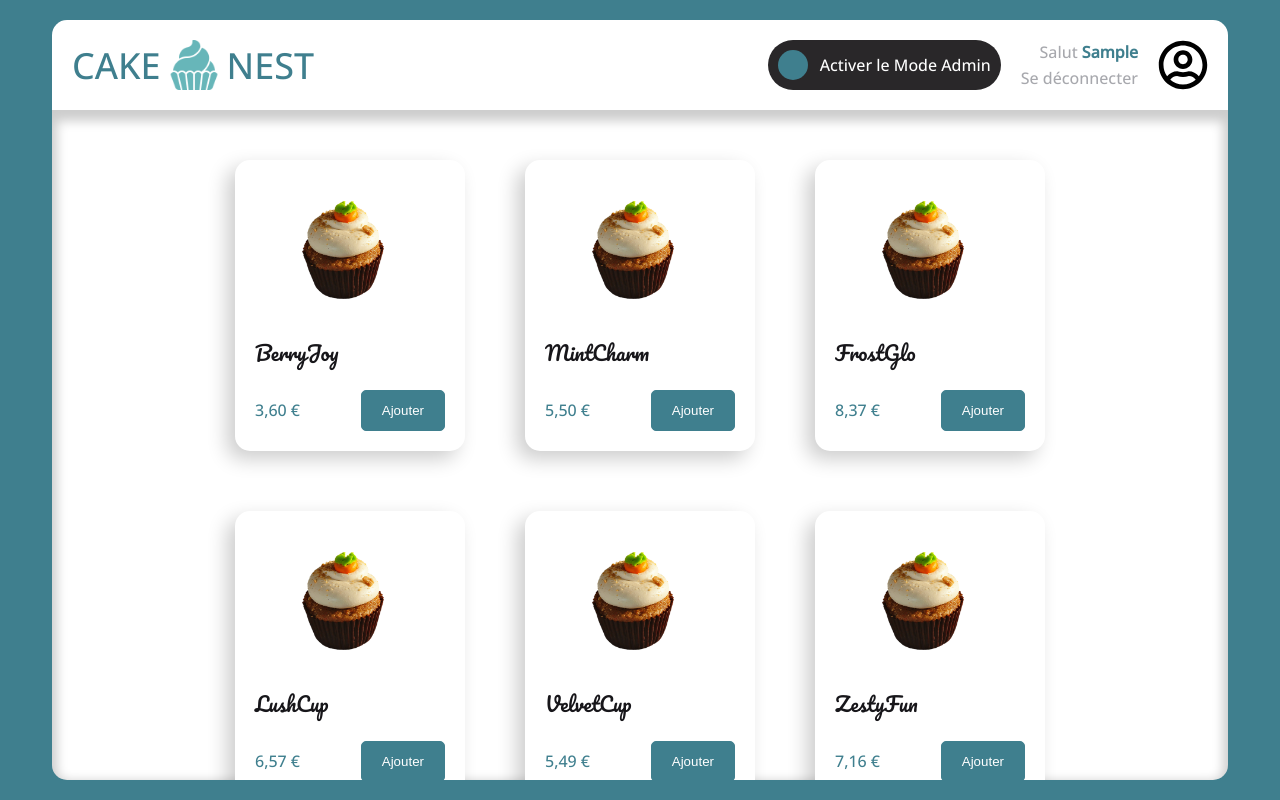
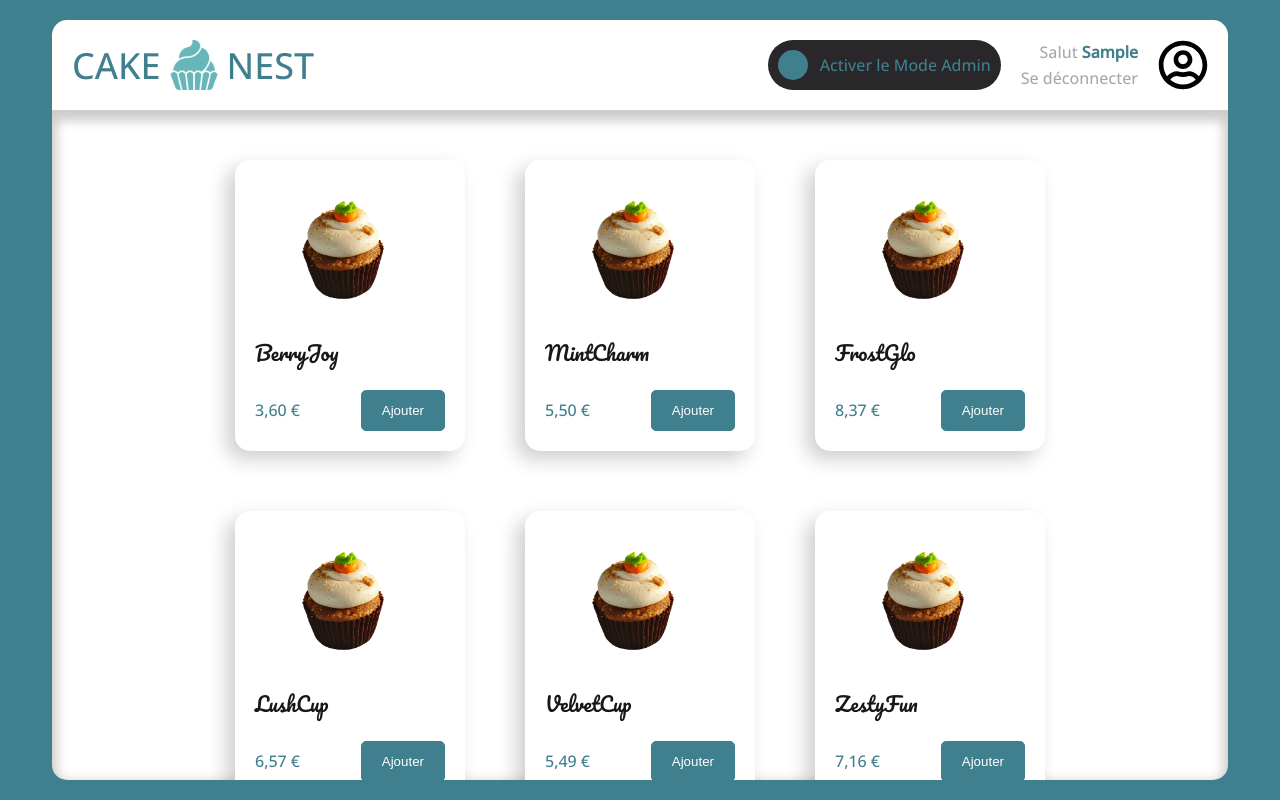
Before and after one commit to Kiichi14/Cake-Nest, a React (Vite) app: page / in a window 1280 px wide. Both pictures are taken after typing "Sample" into the empty fields and a click on the button "Mon espace". Built offline with nearby package versions, Linux system fonts and the light colour scheme.

Commit message:
F06 AdminSwitch > hotfix

```diff
--- a/src/components/admin_switch/AdminSwitch.jsx
+++ b/src/components/admin_switch/AdminSwitch.jsx
@@ -52,6 +52,9 @@ const AdminDivStyled = styled.div `
         order: 1;
     }
     & .switch-admin-text {
+        color: ${theme.colors.primary_cake};
+    }
+    & .switch-admin-text {
         order: 2;
     }
     & .switch-admin.active {
@@ -60,6 +63,7 @@ const AdminDivStyled = styled.div `
     }
     & .switch-admin-text.active {
         order: 1;
+        color: ${theme.colors.red};
     }
 
 `
--- a/src/components/navbar/NavBar.jsx
+++ b/src/components/navbar/NavBar.jsx
@@ -14,16 +14,12 @@ function Navbar() {
     const handleChange = () => {
         if(admin === false) {
             setAdmin(true);
-            toast.success('Admin Activé', {
+            toast.info('Admin Activé', {
                 position: toast.POSITION.BOTTOM_RIGHT,
                 theme: "dark",
             });
         } else {
             setAdmin(false);
-            toast.info('Admin Désactivé', {
-                position: toast.POSITION.BOTTOM_RIGHT,
-                theme: "dark",
-            })
         }
     }
 
```
